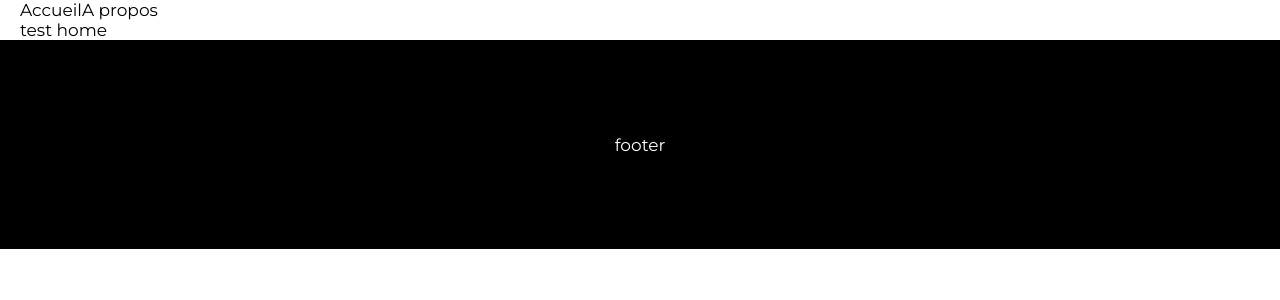
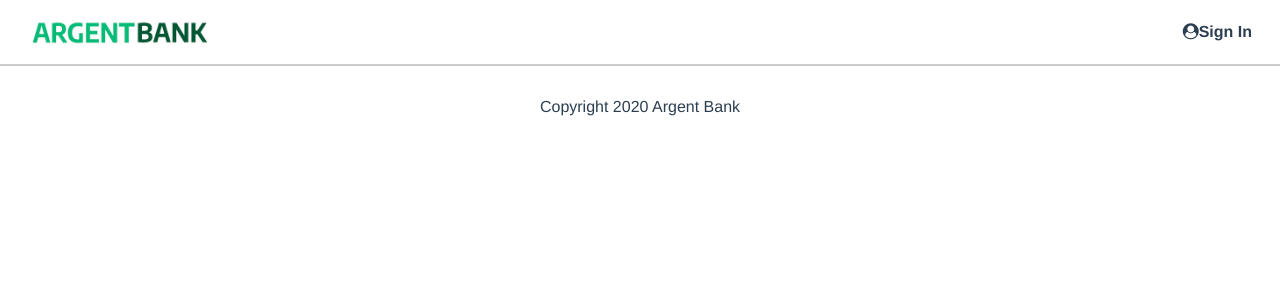
Before and after one commit to foxdrow/ArgentBank, a React (Create React App) app in the folder client/: page / in a window 1280 px wide. Shown: the top 300 px of the page. Built offline with nearby package versions, Linux system fonts and the light colour scheme.

Commit message:
create Header & Footer components

```diff
--- a/client/src/layouts/Footer/Footer.jsx
+++ b/client/src/layouts/Footer/Footer.jsx
@@ -1,5 +1,9 @@
 import "./Footer.scss";
 const Footer = () => {
-  return <footer>footer</footer>;
+  return (
+    <footer className="footer">
+      <p className="footer-text">Copyright 2020 Argent Bank</p>
+    </footer>
+  );
 };
 export default Footer;
--- a/client/src/layouts/Footer/Footer.scss
+++ b/client/src/layouts/Footer/Footer.scss
@@ -1,8 +1,11 @@
-footer {
-  background-color: #000;
-  height: 20.9rem;
-  color: #fff;
+.footer {
   display: flex;
   justify-content: center;
-  align-items: center;
+  border-top: 2px solid #ccc;
+  padding: 2rem 0 1.5rem;
 }
+
+.footer-text {
+  margin: 0;
+  padding: 0;
+}
--- a/client/src/layouts/Header/Header.jsx
+++ b/client/src/layouts/Header/Header.jsx
@@ -1,22 +1,21 @@
 import { NavLink } from "react-router-dom";
-import {useSelector} from "react-redux";
+import { useSelector } from "react-redux";
 import "./Header.scss";
+
+import Logo from "../../assets/img/argentBankLogo.png";
 
 const Header = (props) => {
   const userId = useSelector((state) => state.user.id);
   return (
     <header>
       {userId}
-      <nav className="main_nav">
-        <NavLink
-          to="/"
-          exact="true"
-          className={({ isActive }) => "nav_link" + (isActive ? " active" : "")}
-        >
-          Accueil
+      <nav className="main-nav">
+        <NavLink className="main-nav-logo" to="/" exact="true">
+          <img class="main-nav-logo-image" src={Logo} alt="Argent Bank Logo" />
         </NavLink>
-        <NavLink to="/about" exact="true" className="nav_link">
-          A propos
+        <NavLink className="main-nav-item" to="/sign-up">
+          <i class="fa fa-user-circle"></i>
+          Sign In
         </NavLink>
       </nav>
     </header>
--- a/client/src/layouts/Header/Header.scss
+++ b/client/src/layouts/Header/Header.scss
@@ -1,5 +1,35 @@
 header {
-  display: flex;
-  justify-content: space-between;
-  align-items: center;
+  .main-nav {
+    display: flex;
+    justify-content: space-between;
+    align-items: center;
+    padding: 5px 20px;
+  }
+  .main-nav a {
+    font-weight: bold;
+    color: #2c3e50;
+  }
+
+  .main-nav a.router-link-exact-active {
+    color: #42b983;
+  }
+
+  .main-nav-item {
+    text-decoration: none;
+    margin-right: 0.5rem;
+  }
+
+  .main-nav-item:hover {
+    text-decoration: underline;
+  }
+
+  .main-nav-logo {
+    display: flex;
+    align-items: center;
+  }
+
+  .main-nav-logo-image {
+    max-width: 100%;
+    width: 200px;
+  }
 }
--- a/client/src/layouts/MainContainer/MainContainer.scss
+++ b/client/src/layouts/MainContainer/MainContainer.scss
@@ -1,8 +1,3 @@
 .main-container {
   margin: 0 auto;
-  width: 124rem;
-  @media (max-width: 1240px) {
-    width: 100%;
-    padding: 0 2rem;
-  }
 }
--- a/client/src/pages/Home/Home.jsx
+++ b/client/src/pages/Home/Home.jsx
@@ -1,9 +1,9 @@
 import MainContainer from "../../layouts/MainContainer/MainContainer";
+import "./Home.scss";
 
 const Home = () => {
   return (
     <MainContainer className="home">
-     test home
     </MainContainer>
   );
 };
--- /dev/null
+++ b/client/src/pages/Home/Home.scss
@@ -0,0 +1,2 @@
+.home {
+}
--- a/client/src/styles/base/_general.scss
+++ b/client/src/styles/base/_general.scss
@@ -1,8 +1,14 @@
-// body must take all the height of the viewport
+html {
+  font-family: Avenir, Helvetica, Arial, sans-serif;
+  -webkit-font-smoothing: antialiased;
+  -moz-osx-font-smoothing: grayscale;
+  text-align: center;
+  color: #2c3e50;
+}
 
 body {
-  height: 100vh;
+  margin: 0;
   display: flex;
   flex-direction: column;
-  justify-content: space-between;
+  min-height: 100vh;
 }
--- a/client/src/styles/base/_reset.scss
+++ b/client/src/styles/base/_reset.scss
@@ -5,16 +5,16 @@
   margin: 0;
   padding: 0;
   border: 0;
-  font-size: 100%;
+  // font-size: 100%;
   background: none;
 }
 
 html {
   font-family: "Montserrat", sans-serif;
-  font-size: 62.5%;
+  // font-size: 62.5%;
 }
 body {
-  font-size: 1.7rem;
+  // font-size: 1.7rem;
 }
 a {
   text-decoration: none;
```
